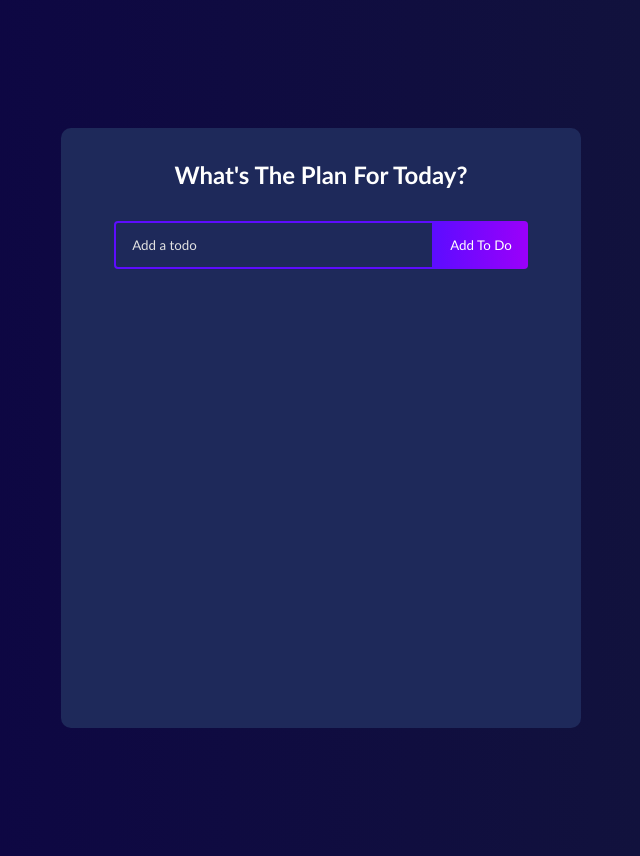
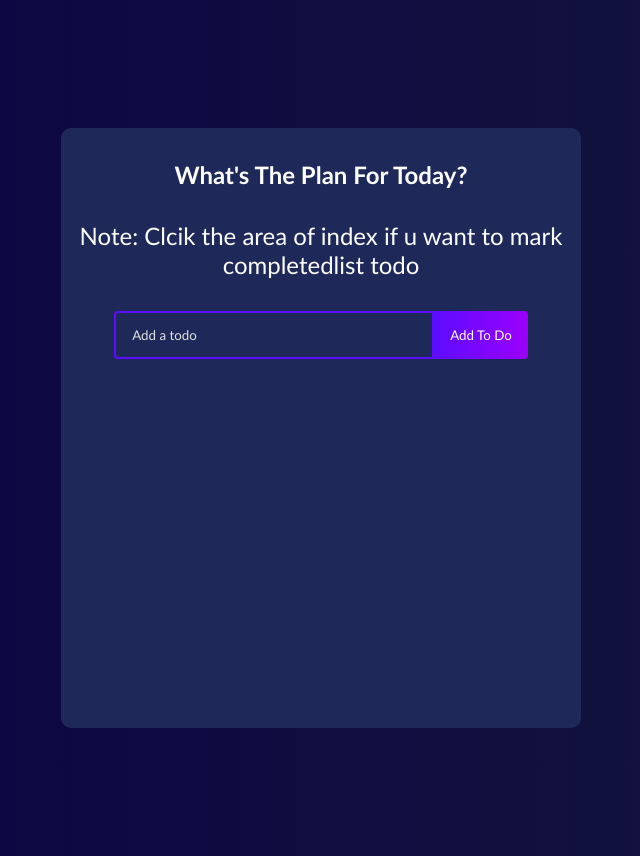
Before and after one commit to Alfyy49/DTS-FGA-FEDREACTJS, a React (Create React App) app: page / in a window 1280 px wide. Shown: the whole page, without its empty margins (319-959 px from the left). Built offline with nearby package versions, Linux system fonts and the light colour scheme.

Commit message:
adding tag p

```diff
--- a/src/App.css
+++ b/src/App.css
@@ -27,6 +27,11 @@
   }
 
   h1 {
+    margin: 32px 0;
+    color: #fff;
+    font-size: 24px;
+  }
+  p {
     margin: 32px 0;
     color: #fff;
     font-size: 24px;
--- a/src/components/TodoList.js
+++ b/src/components/TodoList.js
@@ -41,6 +41,7 @@ function TodoList() {
     return (
         <div>
             <h1>What's The Plan For Today?</h1>
+            <p>Note: Clcik the area of index if u want to mark completedlist todo</p>
             <TodoForm onSubmit={addTodo} />
             <Todo
                 todos={todos}
```
